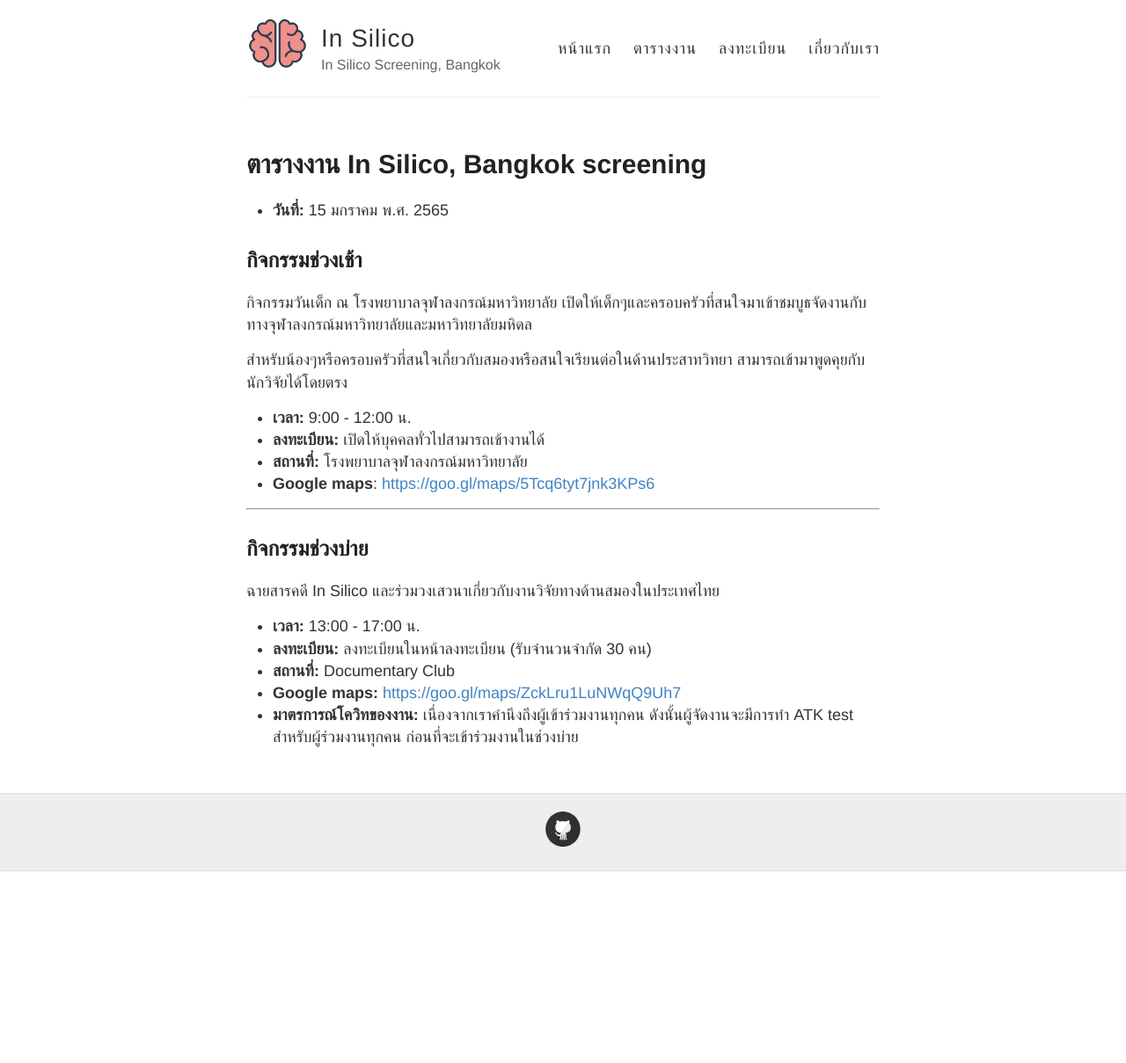
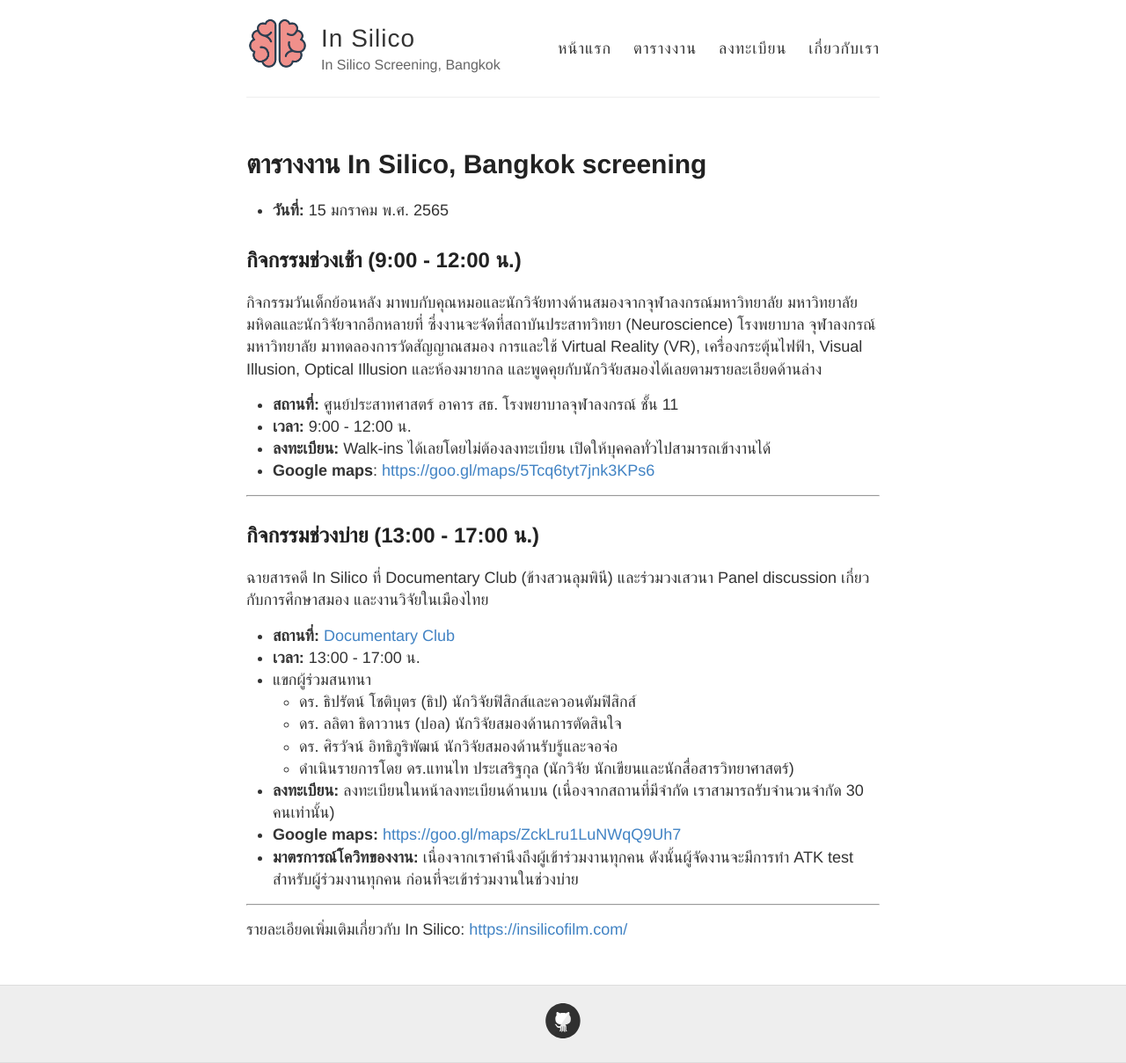
Before and after one commit to tupleblog/insilico, a Jekyll site: the page built from docs/agenda.md, in a window 1280 px wide. Shown: the whole page at 88% size. Built offline with Jekyll 4.4.1, drawn with Linux system fonts in a browser that asks for light colours; before the commit the page ends 991 px from its top, so only the background shows below that.

Commit message:
Update details

```diff
--- a/docs/agenda.md
+++ b/docs/agenda.md
@@ -6,28 +6,34 @@
 
 - **วันที่:** 15 มกราคม พ.ศ. 2565
 
-## กิจกรรมช่วงเช้า
+## กิจกรรมช่วงเช้า (9:00 - 12:00 น.)
 
-กิจกรรมวันเด็ก ณ โรงพยาบาลจุฬาลงกรณ์มหาวิทยาลัย
-เปิดให้เด็กๆและครอบครัวที่สนใจมาเข้าชมบูธจัดงานกับทางจุฬาลงกรณ์มหาวิทยาลัยและมหาวิทยาลัยมหิดล
+กิจกรรมวันเด็กย้อนหลัง มาพบกับคุณหมอและนักวิจัยทางด้านสมองจากจุฬาลงกรณ์มหาวิทยาลัย มหาวิทยาลัยมหิดลและนักวิจัยจากอีกหลายที่ ซึ่งงานจะจัดที่สถาบันประสาทวิทยา (Neuroscience) โรงพยาบาล จุฬาลงกรณ์มหาวิทยาลัย มาทดลองการวัดสัญญาณสมอง การและใช้ Virtual Reality (VR), เครื่องกระตุ้นไฟฟ้า, Visual Illusion, Optical Illusion และห้องมายากล
+และพูดคุยกับนักวิจัยสมองได้เลยตามรายละเอียดด้านล่าง
 
-สำหรับน้องๆหรือครอบครัวที่สนใจเกี่ยวกับสมองหรือสนใจเรียนต่อในด้านประสาทวิทยา
-สามารถเข้ามาพูดคุยกับนักวิจัยได้โดยตรง
-
+- **สถานที่:** ศูนย์ประสาทศาสตร์ อาคาร สธ. โรงพยาบาลจุฬาลงกรณ์ ชั้น 11
 - **เวลา:** 9:00 - 12:00 น.
-- **ลงทะเบียน:** เปิดให้บุคคลทั่วไปสามารถเข้างานได้
-- **สถานที่:** โรงพยาบาลจุฬาลงกรณ์มหาวิทยาลัย
+- **ลงทะเบียน:** Walk-ins ได้เลยโดยไม่ต้องลงทะเบียน เปิดให้บุคคลทั่วไปสามารถเข้างานได้
 - **Google maps**: [https://goo.gl/maps/5Tcq6tyt7jnk3KPs6](https://goo.gl/maps/5Tcq6tyt7jnk3KPs6)
 
 <hr />
 
-## กิจกรรมช่วงบ่าย
+## กิจกรรมช่วงบ่าย (13:00 - 17:00 น.)
 
-ฉายสารคดี In Silico และร่วมวงเสวนาเกี่ยวกับงานวิจัยทางด้านสมองในประเทศไทย
+ฉายสารคดี In Silico ที่ Documentary Club (ข้างสวนลุมพินี) และร่วมวงเสวนา Panel discussion เกี่ยวกับการศึกษาสมอง และงานวิจัยในเมืองไทย
 
+- **สถานที่:** [Documentary Club](https://documentaryclubthailand.com/)
 - **เวลา:** 13:00 - 17:00 น.
-- **ลงทะเบียน:** ลงทะเบียนในหน้าลงทะเบียน (รับจำนวนจำกัด 30 คน)
-- **สถานที่:** Documentary Club
+- แขกผู้ร่วมสนทนา
+  - ดร. ธิปรัตน์ โชติบุตร (ธิป) นักวิจัยฟิสิกส์และควอนตัมฟิสิกส์
+  - ดร. ลลิตา ธิดาวานร (ปอล) นักวิจัยสมองด้านการตัดสินใจ
+  - ดร. ศิรวัจน์ อิทธิภูริพัฒน์ นักวิจัยสมองด้านรับรู้และจอจ่อ
+  - ดำเนินรายการโดย ดร.แทนไท ประเสริฐกุล (นักวิจัย นักเขียนและนักสื่อสารวิทยาศาสตร์)
+- **ลงทะเบียน:** ลงทะเบียนในหน้าลงทะเบียนด้านบน (เนื่องจากสถานที่มีจำกัด เราสามารถรับจำนวนจำกัด 30 คนเท่านั้น)
 - **Google maps:** [https://goo.gl/maps/ZckLru1LuNWqQ9Uh7](https://goo.gl/maps/ZckLru1LuNWqQ9Uh7)
 - **มาตรการณ์โควิทของงาน:** เนื่องจากเราคำนึงถึงผู้เข้าร่วมงานทุกคน ดังนั้นผู้จัดงานจะมีการทำ ATK test สำหรับผู้ร่วมงานทุกคน
   ก่อนที่จะเข้าร่วมงานในช่วงบ่าย
+
+<hr />
+
+รายละเอียดเพิ่มเติมเกี่ยวกับ In Silico: [https://insilicofilm.com/](https://insilicofilm.com/)
```
Also changed, not shown: docs/about.md (+1 -3 lines), docs/index.html (+6 -13 lines).
